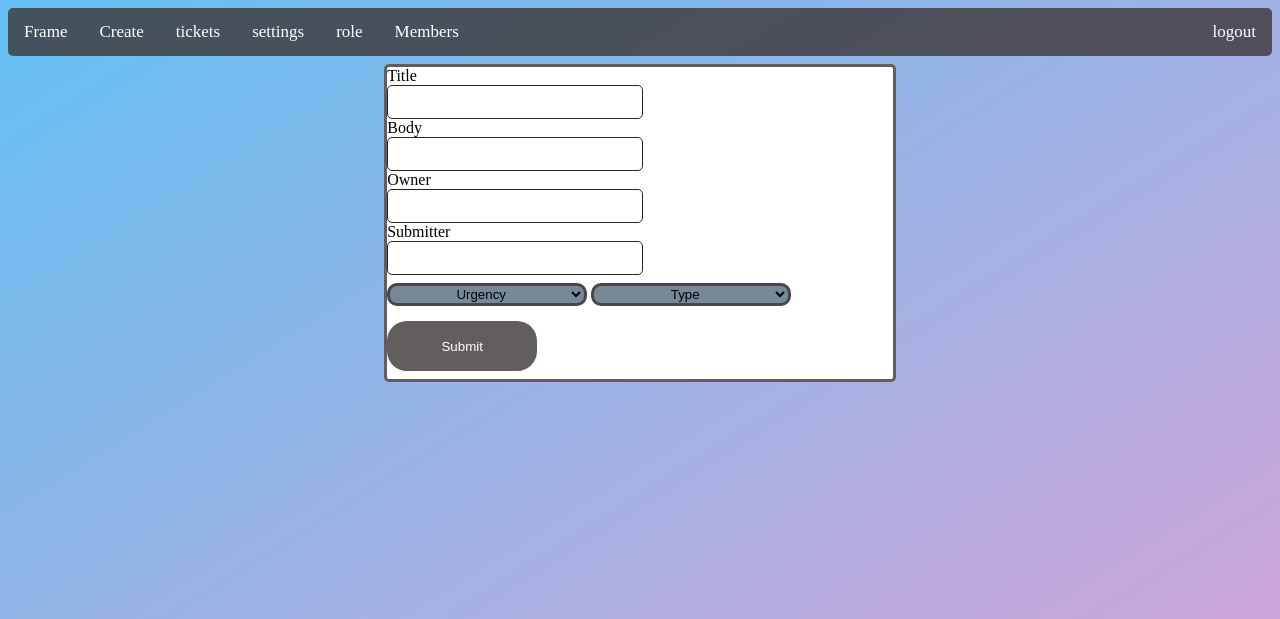
After one commit to jesseforney8/Frame, a Flask app: page /create in a window 1280 px wide. The commit adds this page. Shown: the top 619 px of the page. Run offline with Flask 2, Linux system fonts and the light colour scheme; a user stored in the database is signed in.

Commit message:
fixed the create and homepage

```diff
--- a/Frame/website/templates/base1.html
+++ b/Frame/website/templates/base1.html
@@ -12,7 +12,7 @@
         <a class="active" href="/">Frame</a>
         <a id="logout" href="/logout">logout</a>
         {% if user.org != "" %}
-        <a href="/">Create</a>
+        <a href="/create">Create</a>
         <a href="/tickets">tickets</a>
         <a href="/settings">settings</a>
         <a href="/role">role</a>
--- /dev/null
+++ b/Frame/website/templates/create.html
@@ -0,0 +1,46 @@
+{% extends "base1.html" %}
+
+{% block title%} Create {% endblock%}
+
+{% block body %}
+
+
+
+<form method="POST">
+
+        <label for="title">Title</label>
+        <input type="title" class="settinginput" id="title", name="title">
+
+
+
+        <label for="body">Body</label>
+        <input type="body" class="settinginput" id="body" name="body">
+
+
+        <label for="owner">Owner</label>
+        <input type="owner" class="settinginput" id="owner" name="owner">
+
+
+        <label for="submitter">Submitter</label>
+        <input type="submitter" class="settinginput" id="submitter" name="submitter">
+
+
+    <select class="form-select form-select-sm" aria-label=".form-select-sm example" id="urgency" name="urgency">
+        <option selected>Urgency</option>
+        <option value="low">Low</option>
+        <option value="medium">Medium</option>
+        <option value="high">High</option>
+    </select>
+
+    <select class="form-select form-select-sm" aria-label=".form-select-sm example" id="type" name="type">
+        <option selected>Type</option>
+        <option value="support">Support</option>
+        <option value="bug">Bug</option>
+        <option value="project">Project</option>
+    </select>
+    <br>
+    <button type="submit">Submit</button>
+
+</form>
+
+{% endblock %}
--- a/Frame/website/views.py
+++ b/Frame/website/views.py
@@ -8,9 +8,9 @@ import json
 views = Blueprint("views", __name__)
 
 
-@views.route("/", methods=["POST", "GET"])
+@views.route("/create", methods=["POST", "GET"])
 @login_required
-def home():
+def create():
     if request.method == "POST":
         title = request.form.get("title")
         body = request.form.get("body")
@@ -44,7 +44,7 @@ def home():
 
 
 
-    return render_template("home.html", user=current_user)
+    return render_template("create.html", user=current_user)
 
 @views.route("/tickets", methods=["POST", "GET"])
 @login_required
@@ -175,3 +175,7 @@ def createorg():
         current_user.org = org
         db.session.commit()
         return jsonify({})
+@views.route("/", methods=["POST", "GET"])
+@login_required
+def home():
+    return render_template("home.html", user=current_user)
```
Also changed, not shown: Frame/website/templates/home.html (+11 -27 lines), Frame/website/instance/dababase.db.
